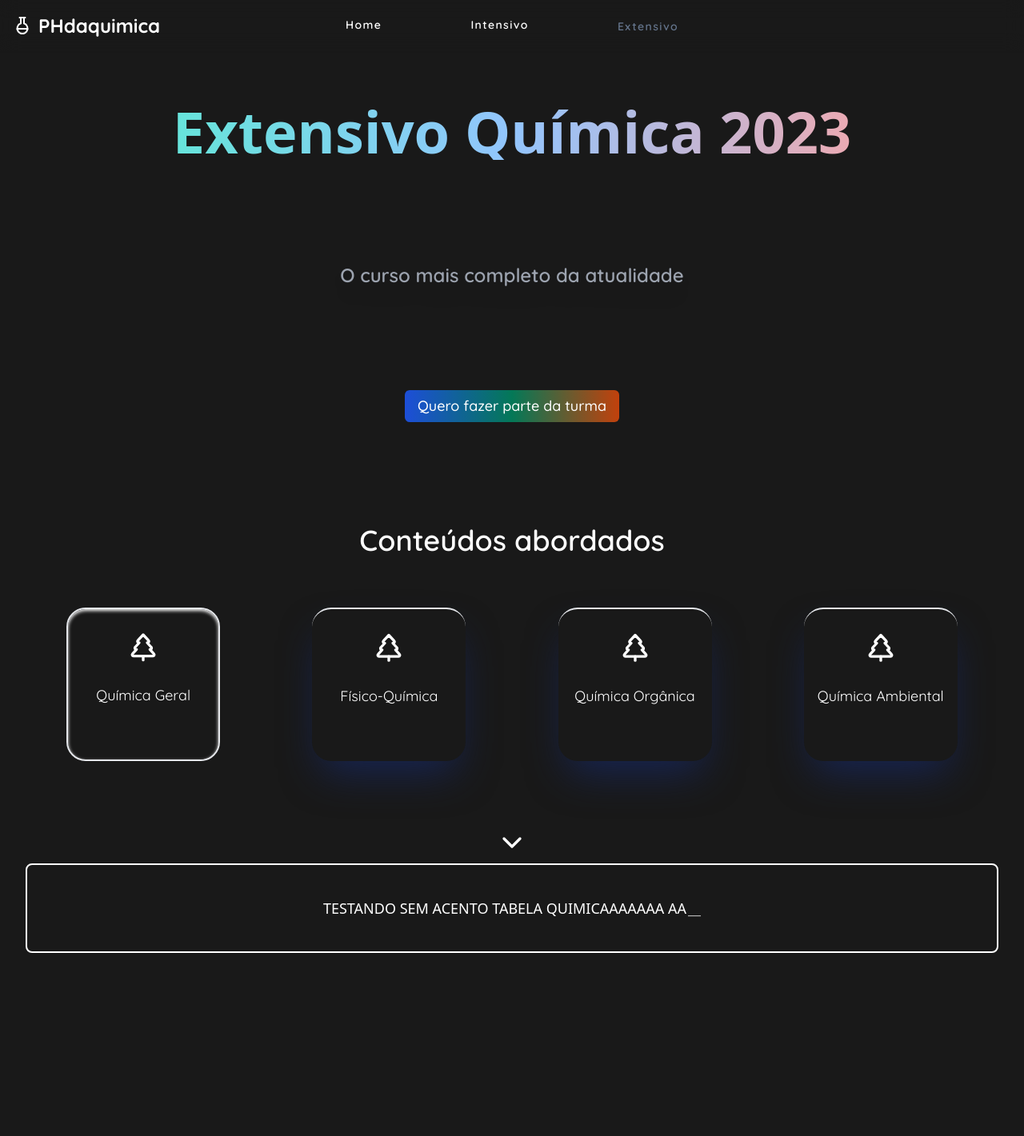
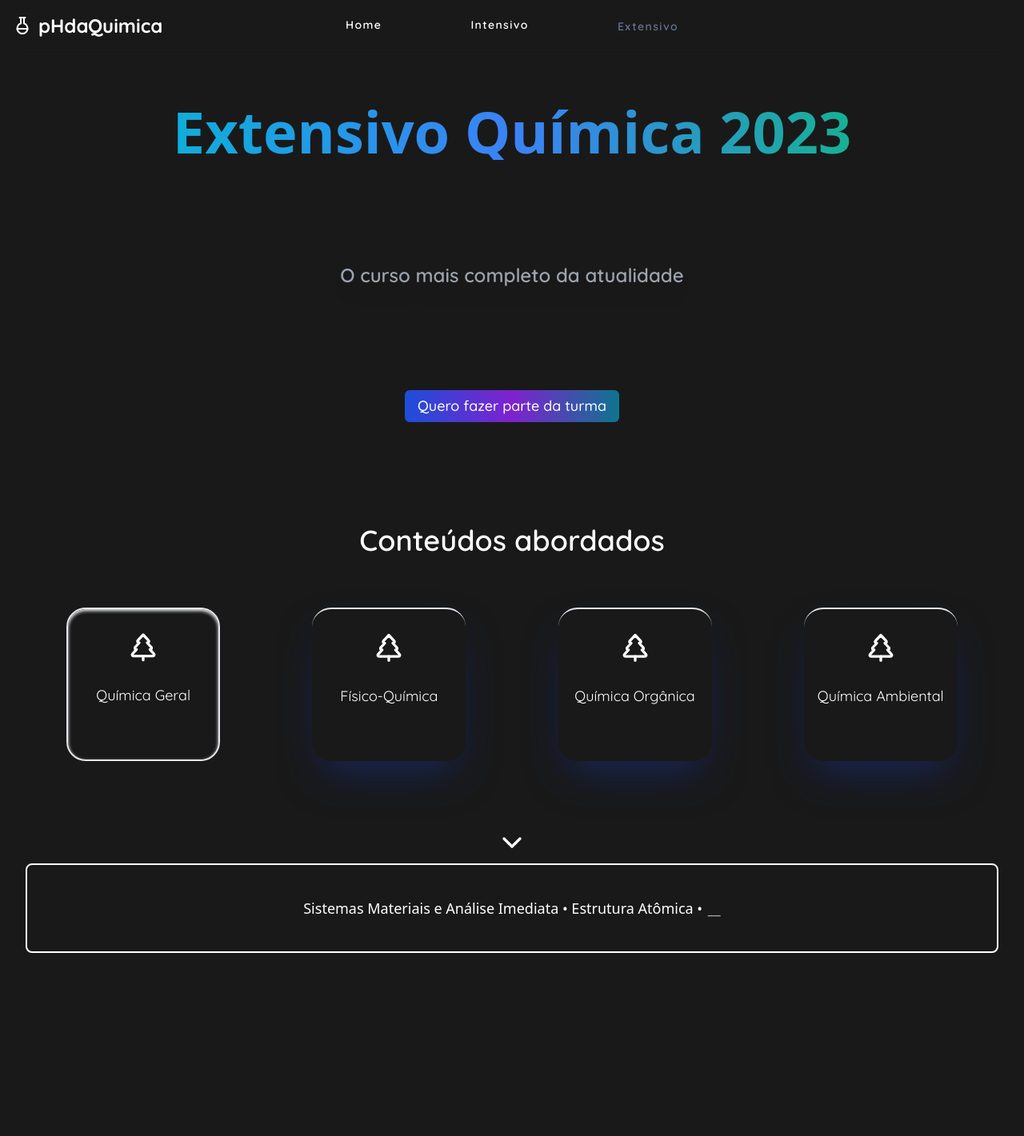
Before and after one commit to luccaparadeda/phdaquimica, a Next.js app: page /extensivo in a window 1280 px wide. Shown: the top 1421 px of the page at 80% size. Built offline with nearby package versions, Linux system fonts and the light colour scheme.

Commit message:
feat: finished small changes

```diff
--- a/src/app/extensivo/page.tsx
+++ b/src/app/extensivo/page.tsx
@@ -51,13 +51,13 @@ const page: FC<pageProps> = ({}) => {
 	return (
 		<div className='flex flex-col gap-32 w-full text-white'>
 			<section className=' mt-32 flex flex-col items-center gap-16 justify-center md:gap-32'>
-				<h1 className='animate-text bg-gradient-to-r from-teal-300 via-blue-300 to-red-300 bg-clip-text text-transparent text-4xl font-sans w-10/12 font-black text-center sm:text-5xl md:text-6xl lg:text-7xl'>
+				<h1 className='animate-text bg-gradient-to-r from-cyan-500 via-blue-500 to-emerald-500 bg-clip-text text-transparent text-4xl font-sans w-10/12 font-black text-center sm:text-5xl md:text-6xl lg:text-7xl'>
 					Extensivo Química {year}
 				</h1>
 				<p className='text-gray-400 drop-shadow-xl text-center font-semibold text-xl md:text-2xl'>
 					O curso mais completo da atualidade
 				</p>
-				<Button className='animate-text bg-gradient-to-r from-blue-700 via-emerald-700 to-orange-700 md:text-lg'>
+				<Button className='animate-text bg-gradient-to-r from-blue-700 via-purple-700 to-cyan-700 md:text-lg'>
 					Quero fazer parte da turma
 				</Button>
 			</section>
--- a/src/app/intensivo/page.tsx
+++ b/src/app/intensivo/page.tsx
@@ -16,6 +16,7 @@ import {
 	MoveRight,
 	TreePine
 } from 'lucide-react';
+import Link from 'next/link';
 import { FC } from 'react';
 
 interface pageProps {}
@@ -46,7 +47,7 @@ const page: FC<pageProps> = ({}) => {
 	return (
 		<div className='flex flex-col gap-32 w-full text-white'>
 			<section className=' mt-32 flex flex-col items-center gap-16 justify-center md:gap-32'>
-				<h1 className='animate-text bg-gradient-to-r from-orange-500 via-blue-500 to-red-500 bg-clip-text text-transparent text-4xl font-sans w-10/12 font-black text-center sm:text-5xl md:text-6xl lg:text-7xl'>
+				<h1 className='animate-text bg-gradient-to-r from-blue-500 via-purple-500 to-cyan-500 bg-clip-text text-transparent text-4xl font-sans w-10/12 font-black text-center sm:text-5xl md:text-6xl lg:text-7xl'>
 					Intensivo Química {year}
 				</h1>
 				<p className='text-gray-400 drop-shadow-xl text-center font-semibold text-xl md:text-2xl'>
@@ -138,11 +139,16 @@ const page: FC<pageProps> = ({}) => {
 					<div className='h-52 w-52 flex flex-col justify-evenly items-center shadow-2xl shadow-indigo-800/25 border-x-2 rounded-3xl px-2 md:h-72 md:w-72 lg:h-96 lg:w-96'>
 						<p className=' text-center text-xl'>Pix, Boleto ou Crédito</p>
 						<div className='flex flex-col gap-2 items-center'>
-							<p className='text-xl font-semibold font-mono md:font-black md:text-2xl'>
+							<pre className='text-xl font-semibold font-mono md:font-black md:text-2xl'>
+								12x 35,00 R$
+							</pre>
+							<p className='text-gray-400'>
 								497,00 <span>R$</span>
 							</p>
-							<p className='text-gray-400'>em até 12x</p>
 						</div>
+						<Link
+							href='http://mpago.la/2Nvpoqj'
+							target='_blank'>
 							<Button
 								variant={'ghost'}
 								size={'lg'}
@@ -153,6 +159,7 @@ const page: FC<pageProps> = ({}) => {
 									className='ml-2'
 								/>
 							</Button>
+						</Link>
 					</div>
 				</div>
 			</section>
--- a/src/app/page.tsx
+++ b/src/app/page.tsx
@@ -29,7 +29,7 @@ export default function Home() {
 				<div className='flex flex-col items-center mb-16 mt-32 justify-center w-full gap-20'>
 					<h1 className='text-4xl font-sans w-10/12 font-bold px-10 text-white text-center sm:text-5xl md:text-6xl lg:text-7xl lg:w-8/12'>
 						Está pronto para conhecer os melhores cursos de{' '}
-						<span className='animate-text bg-gradient-to-r from-teal-500 via-purple-500 to-orange-500 bg-clip-text text-transparent font-black'>
+						<span className='animate-text bg-gradient-to-r from-teal-500 via-purple-500 to-blue-500 bg-clip-text text-transparent font-black'>
 							Quimica?
 						</span>
 					</h1>
@@ -49,14 +49,14 @@ export default function Home() {
 						priority
 						loading='eager'
 					/>
-					<p className='text-3xl w-10/12 font-sans font-medium animate-text bg-gradient-to-r from-teal-500 via-purple-500 to-orange-500  bg-clip-text text-transparent text-center sm:text-3xl md:text-4xl lg:text-5xl  lg:px-64'>
+					<p className='text-3xl w-10/12 font-sans font-medium text-gray-100 text-center sm:text-3xl md:text-4xl lg:text-5xl  lg:px-64'>
 						Olá eu sou o PH e serei seu professor durante essa trajetória
 					</p>
 				</div>
 				<section className='text-white my-32 flex flex-col items-center gap-6 md:gap-12'>
 					<p className='text-2xl font-semibold text-center px-10 md:text-3xl lg:text-4xl'>
 						Porque você deve investir no curso{' '}
-						<span className='animate-text bg-gradient-to-r from-teal-500 via-purple-500 to-orange-500 bg-clip-text text-transparent font-black'>
+						<span className='animate-text bg-gradient-to-r from-teal-500 via-purple-500 to-blue-500 bg-clip-text text-transparent font-black'>
 							Extensivo Química {year}
 						</span>
 					</p>
@@ -105,7 +105,7 @@ export default function Home() {
 					</p>
 
 					<div className='px-2 flex flex-col justify-evenly items-center gap-2 w-64 h-52 shadow-2xl border-t-2 border-white rounded-xl shadow-blue-950 md:w-80 md:h-64 md:justify-center md:gap-16'>
-						<p className='text-xl text-center animate-text bg-gradient-to-r from-teal-500 via-purple-500 to-orange-500 bg-clip-text text-transparent font-black md:text-2xl lg:text-3xl'>
+						<p className='text-xl text-center animate-text bg-gradient-to-r from-teal-500 via-purple-500 to-blue-500 bg-clip-text text-transparent font-black md:text-2xl lg:text-3xl'>
 							Garantia de 7 dias.
 						</p>
 						<p className='text-center text-md text-white font-semibold w-9/12 md:text-lg lg:text-xl'>
@@ -155,11 +155,13 @@ export default function Home() {
 								<p className='text-white text-4xl w-full text-center'>...</p>
 							</li>
 						</ul>
+						<Link href={'/extensivo'}>
 							<Button
 								variant={'ghost'}
 								className='text-md  text-blue-400 hover:bg-blue-900 hover:text-blue-200'>
 								Quero esse <ArrowRightCircle className='ml-2 text-blue-400 ' />
 							</Button>
+						</Link>
 					</div>
 					<div className='flex gap-10 w-60 md:w-96 flex-col p-10 items-center shadow-2xl border-t-2 shadow-blue-950 rounded-3xl'>
 						<p className='text-3xl text-center px-4 py-2 text-white'>
@@ -198,11 +200,13 @@ export default function Home() {
 								<p className='text-white text-4xl w-full text-center'>...</p>
 							</li>
 						</ul>
+						<Link href={'/intensivo'}>
 							<Button
 								variant={'ghost'}
 								className='text-md text-green-400 hover:bg-green-900 hover:text-green-200'>
 								Quero esse <ArrowRightCircle className='ml-2 text-green-200' />
 							</Button>
+						</Link>
 					</div>
 				</section>
 				<Footer />
--- a/src/components/Navbar.tsx
+++ b/src/components/Navbar.tsx
@@ -35,7 +35,7 @@ const Navbar: FC<NavbarProps> = ({}) => {
 			<nav className='grid grid-cols-2 w-full p-4 items-center relative backdrop-blur-md lg:grid-cols-3'>
 				<div className='flex items-center'>
 					<FlaskRound color='white' />
-					<h1 className='text-2xl font-bold text-white ml-2'>PHdaquimica</h1>
+					<h1 className='text-2xl font-bold text-white ml-2'>pHdaQuimica</h1>
 				</div>
 				<div className='hidden items-end gap-6 justify-end sm:flex lg:justify-between'>
 					{menudata.map(({ href, name }) => (
--- a/src/hooks/cardContent.ts
+++ b/src/hooks/cardContent.ts
@@ -3,9 +3,9 @@ import { useState } from "react"
 export type cardKeyType = "Química Geral" | "Físico-Química" | "Química Orgânica" | "Química Ambiental"
 
 const cardInfo = {
-    "Química Geral": "TESTANDO SEM ACENTO TABELA QUIMICAAAAAAA   AA",
-    "Físico-Química" : "lorem ipsum dolor sit amet c",
-    "Química Orgânica" : " lorem ipsum dolor sit amet consectetur adipisicing elit. Quisquam, quos. lorem   ",
+    "Química Geral": "Sistemas Materiais e Análise Imediata • Estrutura Atômica • Ligações Químicas • Cálculo Estequiométrico ",
+    "Físico-Química" : "Soluções Químicas • Termoquímica • Cinética e Equilíbrio • Eletroquímica",
+    "Química Orgânica" : "Cadeias Carbônicas • Funções Orgânicas • Isomeria Plana e Espacial • Reações Orgânicas",
     "Química Ambiental" : "lorem ipsum dolor sit amet consectetur adipisicing elit. Quisquam, quos. lorem"
 }
 
```
Lines whose indentation alone changed are shown as unchanged.
